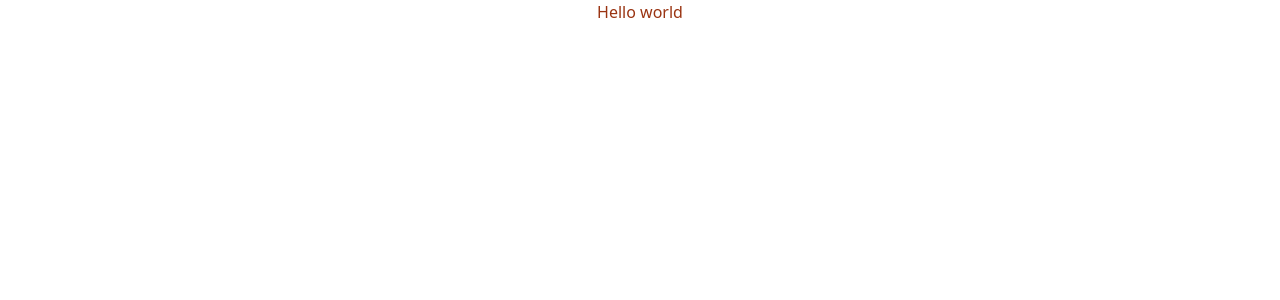
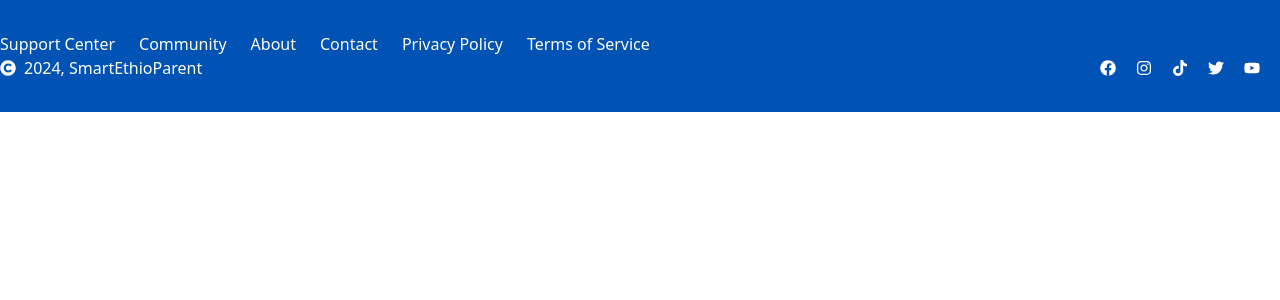
Before and after one commit to samson-16/smartethioparent, a React (Vite) app: page / in a window 1280 px wide. Shown: the top 300 px of the page. Built offline with nearby package versions, Linux system fonts and the light colour scheme.

Commit message:
Update App.jsx

```diff
--- a/src/App.jsx
+++ b/src/App.jsx
@@ -1,12 +1,14 @@
-
 import './App.css'
+import Footer from './Footer'
 
 function App() {
 
 
   return (
 
-    <h2 className='text-center text-orange-800 '>Hello world</h2>
+<div>
+<Footer/>
+</div>
 
   )
 }
```
